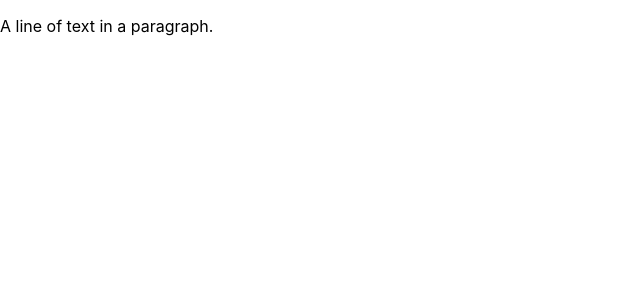
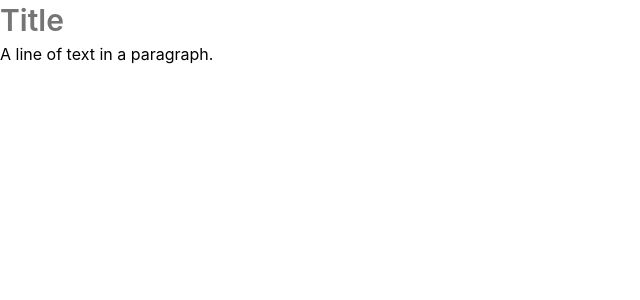
Before and after one commit to hussamkhatib/hashnote, a React (Create React App) app: page / in a window 1280 px wide. Shown: the top 300 px of the page, without its empty margins (0-640 px from the left). Built offline with nearby package versions, Linux system fonts and the light colour scheme.

Commit message:
add textarea and editor
add event handlers to focus from textarea to editor not vice versa.

```diff
--- a/src/App.js
+++ b/src/App.js
@@ -1,8 +1,9 @@
-import TextEditor from './components/TextEditor'
+import Wrapper from './components/Editor/Wrapper'
+
 function App() {
   return (
     <div className="App">
-      <TextEditor />
+      <Wrapper />
     </div>
   );
 }
--- /dev/null
+++ b/src/components/Editor/TextEditor.js
@@ -0,0 +1,120 @@
+import React, { useEffect, useMemo, useState,useCallback } from 'react'
+import { createEditor,Transforms } from 'slate'
+import { Slate, Editable,withReact,ReactEditor } from 'slate-react'
+import styled from 'styled-components'
+
+const TextAreaTypography = styled.div`
+line-height: 40px;
+width:100%;
+font-size: 30px;
+font-weight: 600;
+font-family: Source Sans Pro,-apple-system,system-ui,Segoe UI,Roboto,Oxygen,Ubuntu,Cantarell,Fira Sans,Droid Sans,Helvetica Neue,sans-serif;
+padding-bottom: 4px;`
+
+const TArea = styled(TextAreaTypography)`
+border: none;
+resize: none;
+overflow: hidden;
+position: absolute;
+height: 100%;
+}`
+const TADiv = styled.div`
+position: relative;
+`
+const TextAreaContent = styled(TextAreaTypography)`
+visibility: hidden;
+white-space: pre-wrap;
+word-break: break-word;
+overflow-wrap: break-word;`
+
+const TextEditor = () => {
+  const [textAreaVal,setTextAreaVal] = useState('.')
+
+  function handleChange (e) {
+    e.key === 'Enter' && ReactEditor.focus(editor);
+
+    if((e.key === 'ArrowDown' || e.key === 'ArrowRight') && e.target.selectionEnd === e.target.value.length){
+      e.preventDefault();
+      ReactEditor.focus(editor);
+  }
+}
+    function handleChange2(e){
+      const cur = e.target.value
+      cur === '' ?
+        setTextAreaVal('.') :
+        setTextAreaVal(cur)
+    }
+
+    const editor = useMemo(() => withReact(createEditor()), [])
+    const [value, setValue] = useState([
+      {
+        type: 'paragraph',
+        children: [{ text: 'A line of text in a paragraph.' }],
+      },
+    ])
+
+    const renderElement = useCallback(props => {
+      switch (props.element.type) {
+        case 'code':
+          return <CodeElement {...props} />
+        default:
+          return <DefaultElement {...props} />
+      }
+    }, [])
+
+    return (
+      <>
+      <TextAreaWrapper
+        textAreaVal={textAreaVal}>
+        <TArea as='textarea' placeholder='Title' onKeyDown={handleChange} onKeyUp={handleChange2}/>
+      </TextAreaWrapper>
+      <Slate editor={editor} value={value} onChange={value => setValue(value)}>
+        <Editable
+
+          renderElement={renderElement}
+          onKeyDown={event => {
+            //console.log(editor.children[editor.selection.anchor.path[0]])
+
+            if (event.key === '&') {
+              event.preventDefault()
+              editor.deleteFragment()
+            }
+            if (event.key === '`' && event.ctrlKey) {
+              event.preventDefault()
+
+              Transforms.delete(
+                editor,
+                {reverse: true , distance : 4}
+                )
+            }
+          }}
+          onKeyUp = {event =>{
+           // let temp = editor.selection.anchor.path[0]
+          }}
+        />
+      </Slate>
+      </>
+    )
+    }
+
+export default TextEditor
+
+const CodeElement = props => {
+    return (
+      <pre {...props.attributes}>
+        <code>{props.children}</code>
+      </pre>
+    )
+  }
+
+const DefaultElement = props => {
+  return <p {...props.attributes}>{props.children}</p>
+}
+const TextAreaWrapper = props => {
+  return (
+    <TADiv>
+          {props.children}
+          <TextAreaContent>{props.textAreaVal}</TextAreaContent>
+    </TADiv>
+  )
+}
--- /dev/null
+++ b/src/components/Editor/Wrapper.js
@@ -0,0 +1,17 @@
+import React from 'react'
+//import styled from 'styled-components'
+import TextEditor from './TextEditor'
+
+
+const Wrapper = () => {
+
+
+    return (
+        <div>
+
+            <TextEditor />
+        </div>
+    )
+}
+
+export default Wrapper
--- a/src/components/TextEditor.js
+++ /dev/null
@@ -1,67 +0,0 @@
-import React, { useEffect, useMemo, useState,useCallback } from 'react'
-import { createEditor,Transforms,Editor } from 'slate'
-import { Slate, Editable,withReact } from 'slate-react'
-
-const TextEditor = () => {
-    const editor = useMemo(() => withReact(createEditor()), [])
-    const [value, setValue] = useState([
-      {
-        type: 'paragraph',
-        children: [{ text: 'A line of text in a paragraph.' }],
-      },
-    ])
-
-    const renderElement = useCallback(props => {
-      switch (props.element.type) {
-        case 'code':
-          return <CodeElement {...props} />
-        default:
-          return <DefaultElement {...props} />
-      }
-    }, [])
-
-
-
-    return (
-      <Slate editor={editor} value={value} onChange={value => setValue(value)}>
-        <Editable
-          renderElement={renderElement}
-          onKeyDown={event => {
-            //console.log(editor.children[editor.selection.anchor.path[0]])
-
-            if (event.key === '&') {
-              event.preventDefault()
-              editor.deleteFragment()
-            }
-            if (event.key === '`' && event.ctrlKey) {
-              event.preventDefault()
-
-              Transforms.delete(
-                editor,
-                {reverse: true , distance : 4}
-                )
-            }
-          }}
-          onKeyUp = {event =>{
-            let temp = editor.selection.anchor.path[0]
-            console.log(editor.children[temp].children[0].text)
-          }}
-        />
-      </Slate>
-    )
-    }
-
-export default TextEditor
-
-
-const CodeElement = props => {
-    return (
-      <pre {...props.attributes}>
-        <code>{props.children}</code>
-      </pre>
-    )
-  }
-
-  const DefaultElement = props => {
-    return <p {...props.attributes}>{props.children}</p>
-  }
--- a/src/index.css
+++ b/src/index.css
@@ -1,3 +1,8 @@
+*{
+  box-sizing:0;
+  margin:0;
+  padding: 0;
+}
 body {
   margin: 0;
   font-family: -apple-system, BlinkMacSystemFont, 'Segoe UI', 'Roboto', 'Oxygen',
```
Also changed, not shown: src/components/TextArea.js (deleted), 1 other file (tests, documents, lock files or other folders).
